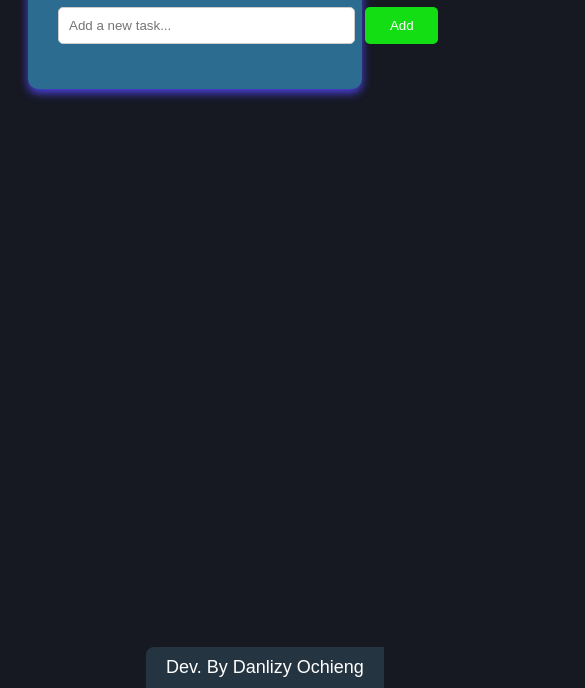
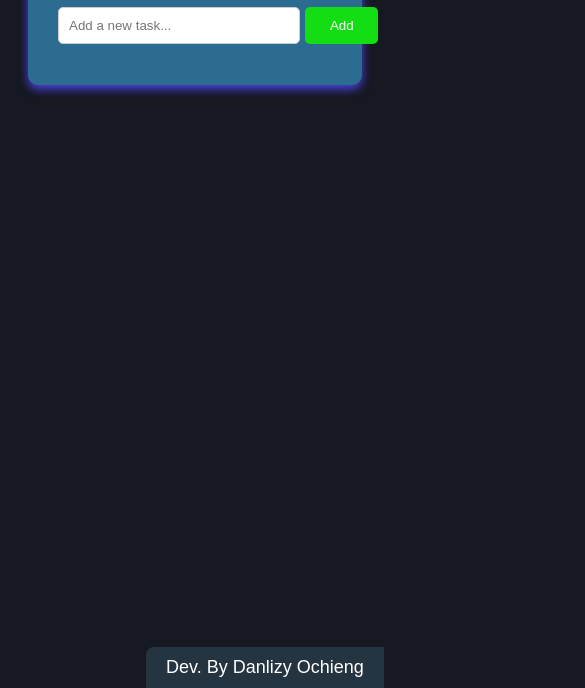
Before and after one commit to Bantydreddy/To-Do_App, a plain HTML site: page index.html in a window 390 px wide. Shown: the part 156-844 px from the top of the page, 585 px wide, since content can reach past the window. Drawn offline with Linux system fonts and the light colour scheme; a web font is replaced by a local one.

Commit message:
Responsiveness

```diff
--- a/style.css
+++ b/style.css
@@ -280,3 +280,19 @@ body.dark-mode .delete-btn:hover{
     transform: scale(0.95);
     transition: all 0.3s ease;
 }
+
+
+@media(max-width: 764px){
+    .input-section{
+        gap: 5px;
+        margin-bottom: 15px;
+        width: 600px;
+
+    }
+
+    input{
+        width:24cap;
+
+    }
+
+}
```
